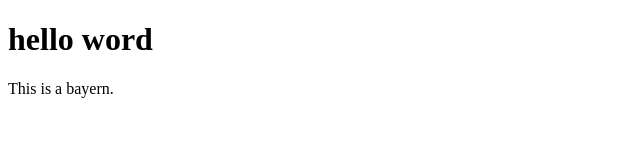
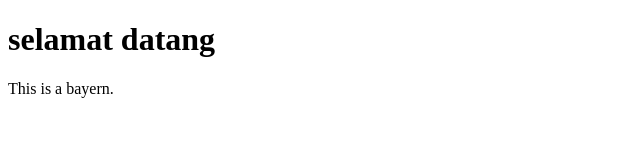
Before and after one commit to RifkiEka1/xipplgsmkpi, a plain HTML site: page index.html in a window 1280 px wide. Shown: the whole page, without its empty margins (0-640 px from the left). Drawn offline with Linux system fonts and the light colour scheme.

Commit message:
mengubah teks

```diff
--- a/index.html
+++ b/index.html
@@ -5,7 +5,7 @@
 </head>
 <body>
 
-<h1>hello word</h1>
+<h1>selamat datang</h1>
 <p>This is a bayern.</p>
 
 </body>
```
